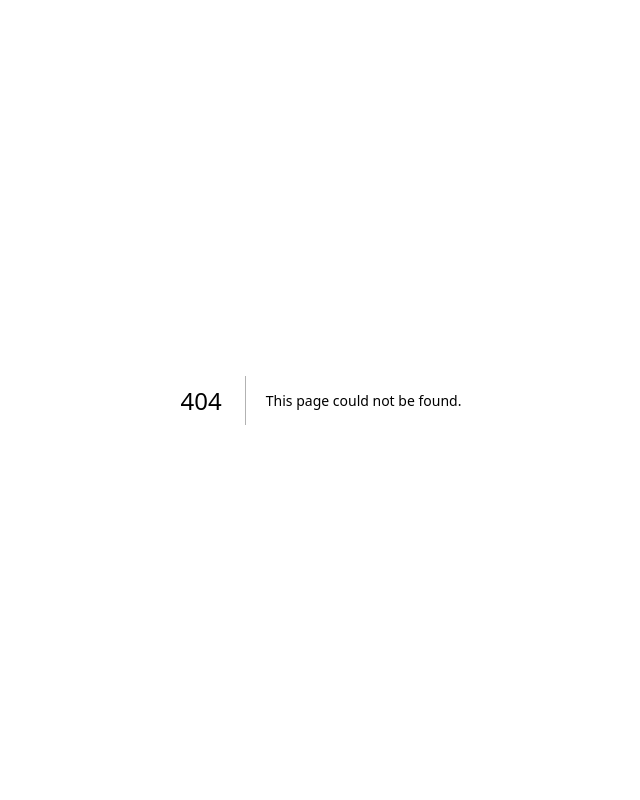
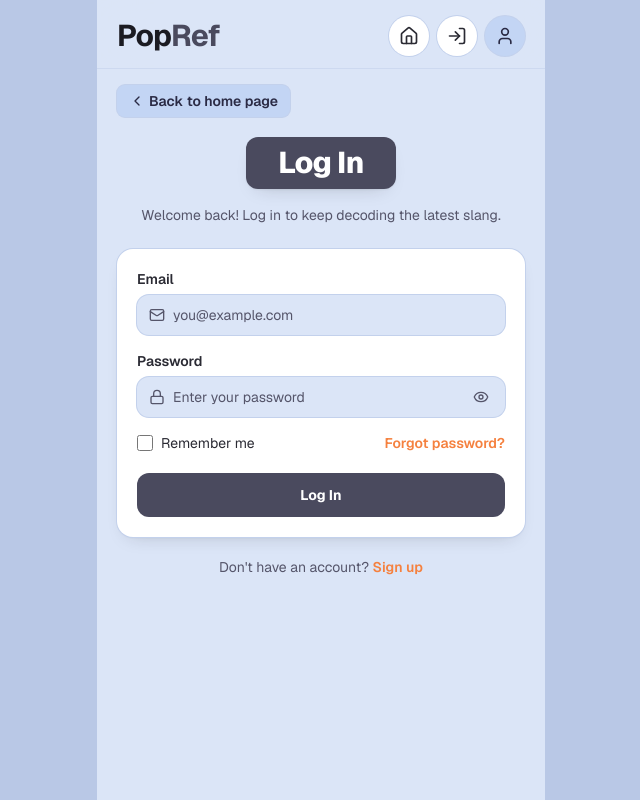
Before and after one commit to Team-Brainrot/popreference, a Next.js app: page /login in a window 1280 px wide. Before the commit this address had no page. Shown: the whole page, without its empty margins (319-959 px from the left). Built offline with nearby package versions, Linux system fonts and the light colour scheme.

Commit message:
feat: add login page and update app header with login link
Co-authored-by: angusatgameacademy <302168109+angusatgameacademy@users.noreply.github.com>

```diff
--- /dev/null
+++ b/app/login/page.tsx
@@ -0,0 +1,11 @@
+import type { Metadata } from "next"
+import { LoginView } from "@/components/login-view"
+
+export const metadata: Metadata = {
+  title: "Log In — PopRef",
+  description: "Log in to your PopRef account to keep decoding the latest teen slang.",
+}
+
+export default function LoginPage() {
+  return <LoginView />
+}
--- a/components/app-header.tsx
+++ b/components/app-header.tsx
@@ -1,5 +1,5 @@
 import Link from "next/link"
-import { Home, User } from "lucide-react"
+import { Home, LogIn, User } from "lucide-react"
 
 export function AppHeader() {
   return (
@@ -17,6 +17,13 @@ export function AppHeader() {
             <Home className="h-5 w-5" aria-hidden="true" />
           </Link>
           <Link
+            href="/login"
+            aria-label="Log in"
+            className="flex h-10 w-10 items-center justify-center rounded-full bg-surface text-surface-foreground ring-1 ring-border transition-colors hover:bg-accent hover:text-accent-foreground active:scale-95"
+          >
+            <LogIn className="h-5 w-5" aria-hidden="true" />
+          </Link>
+          <Link
             href="/account"
             aria-label="Your account"
             className="flex h-10 w-10 items-center justify-center rounded-full bg-accent text-accent-foreground ring-1 ring-border transition-colors hover:opacity-90 active:scale-95"
--- /dev/null
+++ b/components/login-view.tsx
@@ -0,0 +1,148 @@
+"use client"
+
+import type React from "react"
+
+import { useState } from "react"
+import Link from "next/link"
+import { ChevronLeft, Mail, Lock, Eye, EyeOff } from "lucide-react"
+import { AppHeader } from "@/components/app-header"
+
+function SectionTitle({ children }: { children: React.ReactNode }) {
+  return (
+    <div className="mx-auto w-fit rounded-xl bg-primary px-8 py-2 shadow-[var(--shadow-card)]">
+      <h2 className="text-balance text-center text-3xl font-extrabold tracking-tight text-primary-foreground">
+        {children}
+      </h2>
+    </div>
+  )
+}
+
+export function LoginView() {
+  const [email, setEmail] = useState("")
+  const [password, setPassword] = useState("")
+  const [showPassword, setShowPassword] = useState(false)
+  const [error, setError] = useState<string | null>(null)
+
+  function handleSubmit(event: React.FormEvent<HTMLFormElement>) {
+    event.preventDefault()
+    if (!email.trim() || !password.trim()) {
+      setError("Please enter both your email and password.")
+      return
+    }
+    setError(null)
+    // No auth backend is connected yet — wire this up to a real provider later.
+    console.log("[v0] Login submitted for:", email)
+  }
+
+  return (
+    <main className="mx-auto flex min-h-dvh w-full max-w-md flex-col bg-background pb-12">
+      <AppHeader />
+
+      {/* Back link */}
+      <div className="px-5 pt-4">
+        <Link
+          href="/"
+          className="inline-flex items-center gap-1 rounded-lg bg-accent px-3 py-1.5 text-sm font-semibold text-accent-foreground ring-1 ring-border transition-colors hover:bg-muted active:scale-95"
+        >
+          <ChevronLeft className="h-4 w-4" aria-hidden="true" />
+          Back to home page
+        </Link>
+      </div>
+
+      {/* Title */}
+      <div className="px-5 pt-5">
+        <SectionTitle>Log In</SectionTitle>
+      </div>
+
+      <p className="px-5 pt-4 text-center text-sm text-muted-foreground text-pretty">
+        Welcome back! Log in to keep decoding the latest slang.
+      </p>
+
+      {/* Login form */}
+      <section className="px-5 pt-6">
+        <form
+          onSubmit={handleSubmit}
+          className="flex flex-col gap-4 rounded-2xl bg-surface p-5 text-surface-foreground shadow-[var(--shadow-card)] ring-1 ring-border"
+        >
+          <div className="flex flex-col gap-1.5">
+            <label htmlFor="email" className="text-sm font-semibold">
+              Email
+            </label>
+            <div className="flex items-center gap-2 rounded-xl bg-background px-3 ring-1 ring-border focus-within:ring-2 focus-within:ring-ring">
+              <Mail className="h-4 w-4 flex-shrink-0 text-muted-foreground" aria-hidden="true" />
+              <input
+                id="email"
+                type="email"
+                autoComplete="email"
+                value={email}
+                onChange={(event) => setEmail(event.target.value)}
+                placeholder="you@example.com"
+                className="w-full bg-transparent py-2.5 text-sm text-foreground outline-none placeholder:text-muted-foreground"
+              />
+            </div>
+          </div>
+
+          <div className="flex flex-col gap-1.5">
+            <label htmlFor="password" className="text-sm font-semibold">
+              Password
+            </label>
+            <div className="flex items-center gap-2 rounded-xl bg-background px-3 ring-1 ring-border focus-within:ring-2 focus-within:ring-ring">
+              <Lock className="h-4 w-4 flex-shrink-0 text-muted-foreground" aria-hidden="true" />
+              <input
+                id="password"
+                type={showPassword ? "text" : "password"}
+                autoComplete="current-password"
+                value={password}
+                onChange={(event) => setPassword(event.target.value)}
+                placeholder="Enter your password"
+                className="w-full bg-transparent py-2.5 text-sm text-foreground outline-none placeholder:text-muted-foreground"
+              />
+              <button
+                type="button"
+                onClick={() => setShowPassword((prev) => !prev)}
+                aria-label={showPassword ? "Hide password" : "Show password"}
+                className="flex-shrink-0 rounded-md p-1 text-muted-foreground transition-colors hover:text-foreground active:scale-95"
+              >
+                {showPassword ? (
+                  <EyeOff className="h-4 w-4" aria-hidden="true" />
+                ) : (
+                  <Eye className="h-4 w-4" aria-hidden="true" />
+                )}
+              </button>
+            </div>
+          </div>
+
+          <div className="flex items-center justify-between">
+            <label className="flex items-center gap-2 text-sm text-surface-foreground">
+              <input type="checkbox" className="h-4 w-4 rounded border-border accent-primary" />
+              Remember me
+            </label>
+            <Link href="/login" className="text-sm font-semibold text-flame hover:underline">
+              Forgot password?
+            </Link>
+          </div>
+
+          {error ? (
+            <p role="alert" className="text-sm font-medium text-flame">
+              {error}
+            </p>
+          ) : null}
+
+          <button
+            type="submit"
+            className="mt-1 rounded-xl bg-primary px-4 py-3 text-sm font-bold text-primary-foreground transition-opacity hover:opacity-90 active:scale-[0.98]"
+          >
+            Log In
+          </button>
+        </form>
+
+        <p className="pt-5 text-center text-sm text-muted-foreground">
+          {"Don't have an account? "}
+          <Link href="/login" className="font-semibold text-flame hover:underline">
+            Sign up
+          </Link>
+        </p>
+      </section>
+    </main>
+  )
+}
```
